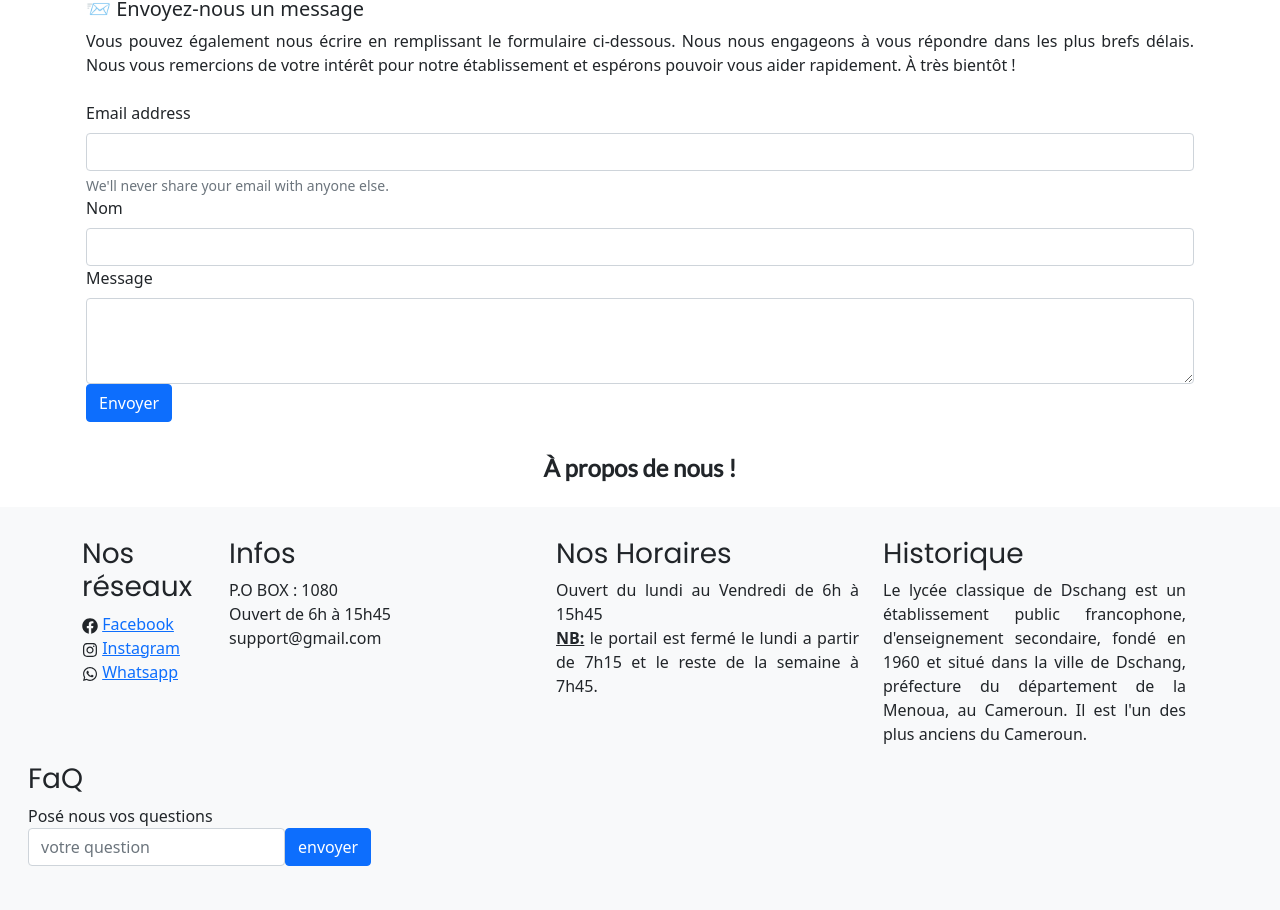
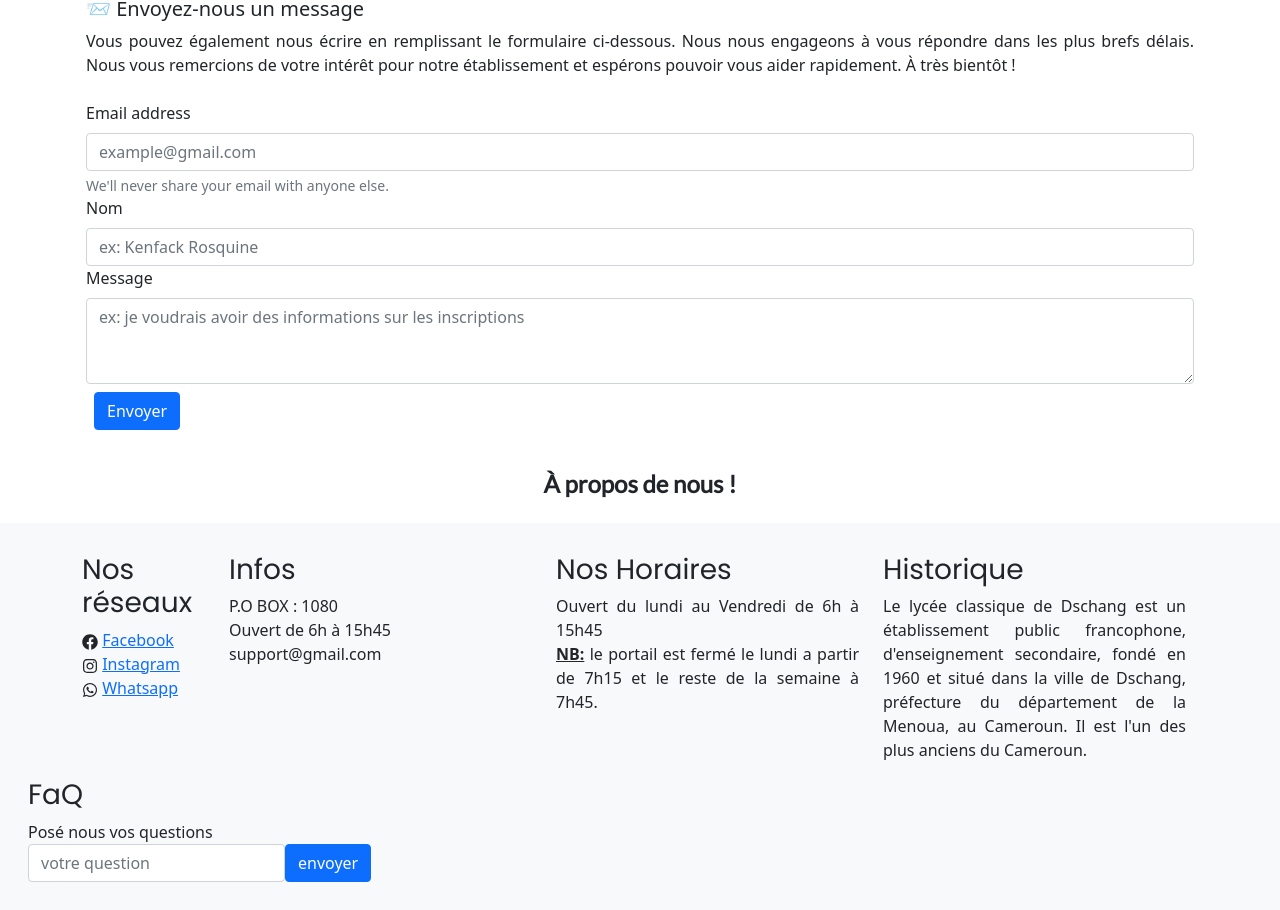
Before and after one commit to Devmodjo/site-Lycla, a React (Vite) app: page / in a window 1280 px wide. Shown: the part 2009-2919 px from the top of the page. Built offline with nearby package versions, Linux system fonts and the light colour scheme.

Commit message:
ajustement du form de contact

```diff
--- a/src/component/SectionApp.jsx
+++ b/src/component/SectionApp.jsx
@@ -226,6 +226,7 @@ export function ContactSection() {
                   className="form-control"
                   id="exampleInputEmail1"
                   aria-describedby="emailHelp"
+                  placeholder="example@gmail.com"
                 />
                 <div id="emailHelp" className="form-text">
                   We'll never share your email with anyone else.
@@ -239,6 +240,7 @@ export function ContactSection() {
                   type="text"
                   className="form-control"
                   id="exampleInputName"
+                  placeholder="ex: Kenfack Rosquine"
                 />
               </div>
               <div className="">
@@ -248,10 +250,11 @@ export function ContactSection() {
                 <textarea
                   className="form-control"
                   id="exampleInputMessage"
+                  placeholder="ex: je voudrais avoir des informations sur les inscriptions"
                   rows="3"
                 ></textarea>
               </div>
-              <button type="submit" className="btn btn-primary">
+              <button type="submit" className="btn btn-primary m-2">
                 Envoyer
               </button>
             </form>
```
